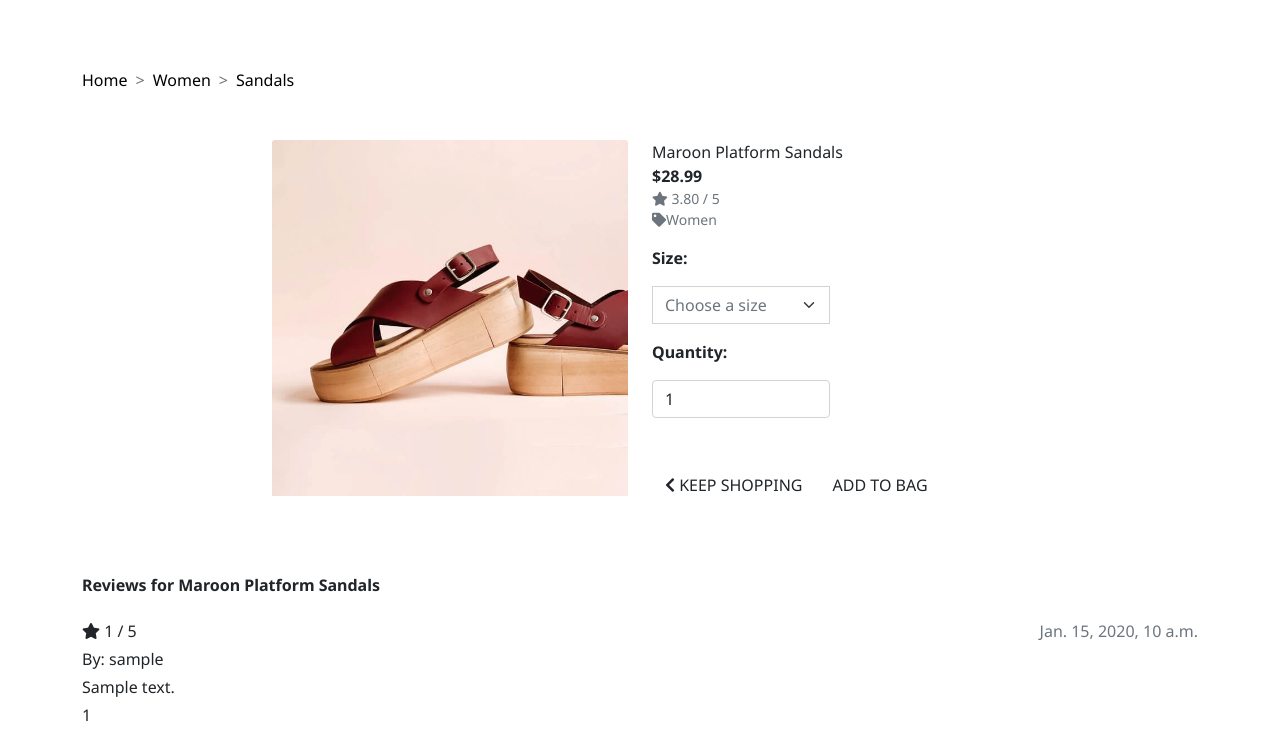
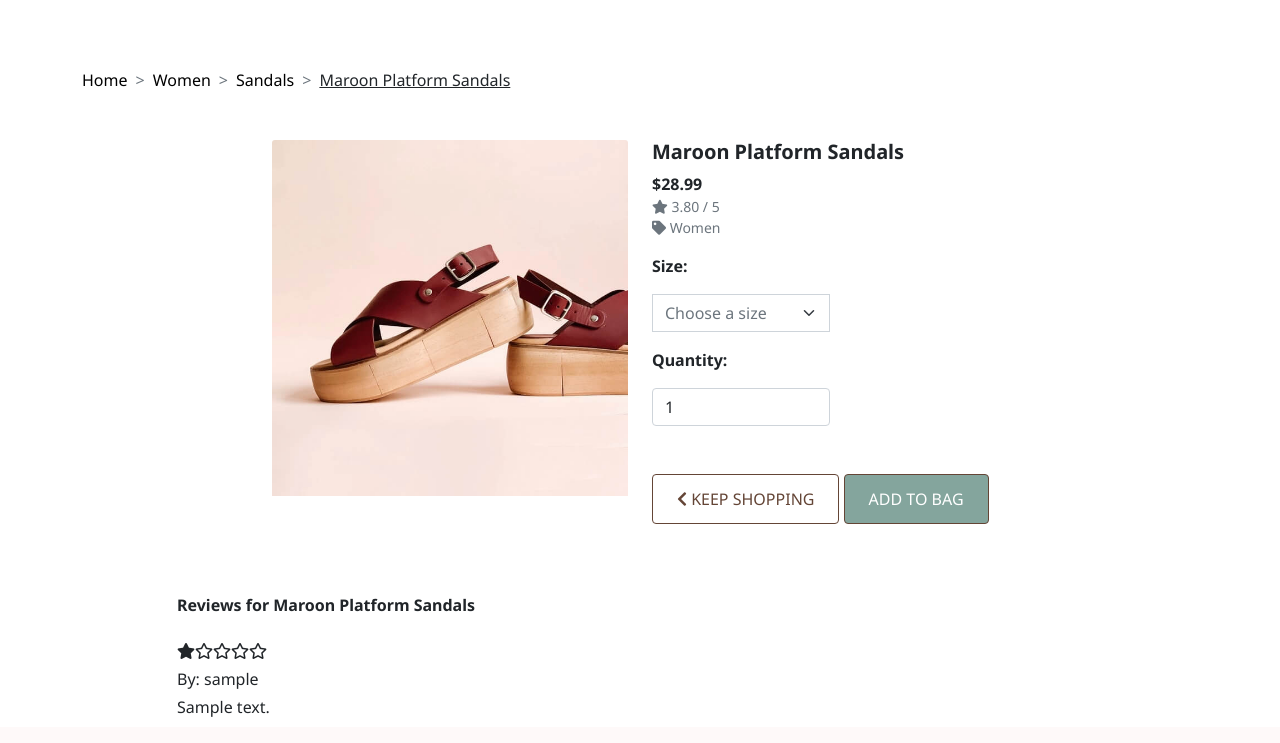
Before and after one commit to irebernardidev/Footwear-Fusion, a Django app: page /products/16 in a window 1280 px wide. Shown: the part 197-940 px from the top of the page. After the commit the page ends 914 px from the top, so only its background shows below. Run offline with Django 3.2, Linux system fonts and the light colour scheme; data comes from the database, SQL or seed files in the repository; tables that the repository leaves empty hold one stand-in row (values such as "Sample post"); some libraries are stand-ins or nearby versions.

Commit message:
Added Functionality to Delete Reviews, Transformed Numerical Ratings into Star Icons, and Resolved Issue with Delete Item Icon Display.

```diff
--- a/bag/templates/bag/bag.html
+++ b/bag/templates/bag/bag.html
@@ -62,7 +62,7 @@
                                         </form>
                                     </td>
                                     <td class="py-3 pe-5">
-                                        <a class="remove-item" href="" id="remove_{{ item.item_id }}" data-product-size="{{ item.size }}">R</a>
+                                        <a class="remove-item" href="" id="remove_{{ item.item_id }}" data-product-size="{{ item.size }}"><i class="far fa-trash-alt"></i></a>
                                     </td>
                                     <td class="py-3">
                                         <p class="my-0">€{{ item.product.price | calc_subtotal:item.quantity }}</p>
--- a/products/templates/products/product_detail.html
+++ b/products/templates/products/product_detail.html
@@ -10,8 +10,10 @@
             <div class="mt-3" style="--bs-breadcrumb-divider: '>';" aria-label="breadcrumb">
                 <ol class="breadcrumb">
                     <li class="breadcrumb-item"><a href="{% url 'home' %}">Home</a></li>
-                    <li class="breadcrumb-item active text-capitalize" aria-current="page"><a href="{% url 'products' %}?category={{ product.category.name }}">{{ product.category.friendly_name }}</a></li>
-                    <li class="breadcrumb-item active" aria-current="page"><a href="{% url 'products' %}?category={{ product.category.name }}&subcategory={{ product.subcategory.name }}">{{ product.subcategory.friendly_name }}</a></li>
+                    <li class="breadcrumb-item" aria-current="page"><a href="{% url 'products' %}?category={{ product.category.name }}">{{ product.category.friendly_name }}</a></li>
+                    <li class="breadcrumb-item" aria-current="page"><a href="{% url 'products' %}?category={{ product.category.name }}&subcategory={{ product.subcategory.name }}">{{ product.subcategory.friendly_name }}</a></li>
+                    <li class="breadcrumb-item text-decoration-underline" aria-current="page">{{ product.name }}</li>
+
                 </ol>
             </div>
             <div class="row mt-5">
@@ -28,7 +30,7 @@
                 </div>
                 <div class="col-12 col-md-6 col-lg-4">
                     <div>
-                        <p class="card-text mb-0">{{ product.name }}</p>
+                        <h5 class="fw-bold">{{ product.name }}</h5>
                         <p class="mb-0 text-start fw-bold">${{ product.price }}</p>
                         {% if product.rating %}
                             <small class="text-muted d-block"><i class="fas fa-star"></i> {{ product.rating }} / 5</small>
@@ -37,7 +39,7 @@
                         {% endif %}
 
                         {% if product.category %}
-                        <small class="text-muted d-block"><i class="fas fa-tag"></i>{{ product.category.friendly_name }}</small>
+                        <small class="text-muted d-block"><i class="fas fa-tag"></i> {{ product.category.friendly_name }}</small>
                         {% else %}
                             <small class="text-muted">No Category</small>
                         {% endif %}
@@ -76,13 +78,13 @@
                                 </div>
 
                                 <div class="col-12">
-                                    <a href="{% url 'products' %}" class="btn btn-outline-black rounded-0 mt-5">
+                                    <a href="{% url 'products' %}" class="btn btn-brown-inverted mt-5">
                                         <span class="icon">
                                             <i class="fas fa-chevron-left"></i>
                                         </span>
                                         <span class="text-uppercase">Keep Shopping</span>
                                     </a>
-                                    <input type="submit" class="btn btn-black rounded-0 text-uppercase mt-5" value="Add to Bag">
+                                    <input type="submit" class="btn btn-brown text-uppercase mt-5" value="Add to Bag">
                                 </div>
                                 <input type="hidden" name="redirect_url" value="{{ request.path }}">
                             </div>
@@ -94,24 +96,35 @@
     </section>
     <section>
         <div class="container">
-            <div class="row">
-                <div class="col text-start mt-4">
+            <div class="row justify-content-center">
+                <div class="col-12 col-lg-10 text-start mt-4">
                     <h6 class="mt-5 fw-bold">Reviews for {{ product.name }}</h6>
                 </div>
             </div>
-            <div class="row">
-                <div class="col-12 text-small">
+            <div class="row justify-content-center">
+                <div class="col-12 col-lg-10 text-small">
                     {% for review in reviews %}
                     <div class="mt-3 mb-2">
-                        <p class="mb-1"><span class="stars" data-rating="{{ review.rating }}"></span></p>
-                        <p class="mb-1"><i class="fas fa-star"></i><span> {{ review.rating }} / 5 </span><span class="text-muted float-end">{{ review.date }}</span></p>
+                        <p class="mb-1"><span class="star-rating" data-rating="{{ review.rating }}"></span></p>
+                            <p class="mb-1">
+                                {% if review.rating == 1 %}
+                                    <span><i class="fas fa-star"></i><i class="far fa-star"></i><i class="far fa-star"></i><i class="far fa-star"></i><i class="far fa-star"></i></span>
+                                {% elif review.rating == 2 %}
+                                    <span><i class="fas fa-star"></i><i class="fas fa-star"></i><i class="far fa-star"></i><i class="far fa-star"></i><i class="far fa-star"></i></span>
+                                {% elif review.rating == 3 %}
+                                    <span><i class="fas fa-star"></i><i class="fas fa-star"></i><i class="fas fa-star"></i><i class="far fa-star"></i><i class="far fa-star"></i></span>
+                                {% elif review.rating == 4 %}
+                                    <span><i class="fas fa-star"></i><i class="fas fa-star"></i><i class="fas fa-star"></i><i class="fas fa-star"></i><i class="far fa-star"></i></span>
+                                {% else %}
+                                    <span><i class="fas fa-star"></i><i class="fas fa-star"></i><i class="fas fa-star"></i><i class="fas fa-star"></i><i class="fas fa-star"></i></span>
+                                {% endif %}
+                            </p>
                         <p class="mb-1">By: {{ review.user }}</p>
                         <p class="mb-1">{{ review.review_text }}</p>
-                        <p>{{ review.id }}</p>
                         {% if user.is_authenticated %}
                             {% if request.user|stringformat:'s' == review.user|stringformat:'s' %}
                                 <a href="{% url 'edit_review' review.id %}" class="btn btn-sm btn-outline-dark"><i class="far fa-edit"></i> Edit</a>
-                                <a href="" class="btn btn-sm btn-outline-dark"><i class="far fa-edit"></i> Delete</a>
+                                <a href="{% url 'delete_review' review.id %}" class="btn btn-sm btn-outline-dark"><i class="far fa-trash-alt"></i> Delete</a>
                             {% endif %}
                         {% endif %}
                     </div>
--- a/reviews/urls.py
+++ b/reviews/urls.py
@@ -4,4 +4,5 @@
 urlpatterns = [
     path('add_review/<product_id>/', views.add_review, name='add_review'),
     path('edit_review/<review_id>/', views.edit_review, name='edit_review'),
+    path('delete_review/<review_id>/', views.delete_review, name='delete_review'),
 ]
```
Also changed, not shown: reviews/static/reviews/js/reviews.js (+0 -34 lines), reviews/views.py (+26 -4 lines).
